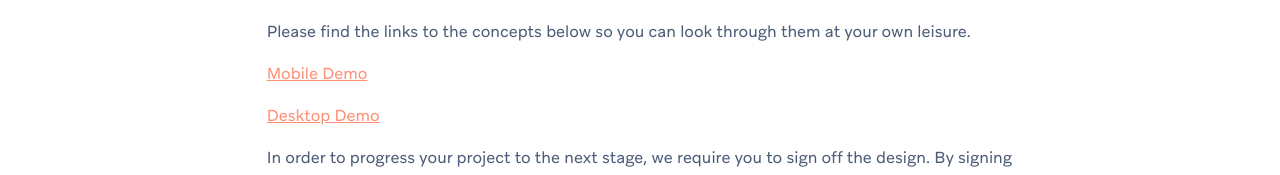
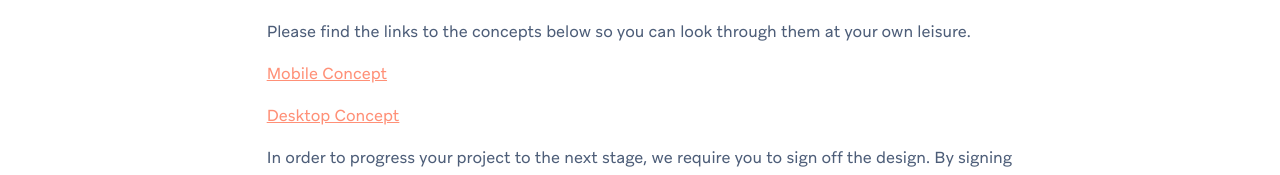
Before and after one commit to adtrak/adtrak-signoff, a Next.js app: page /generate in a window 1280 px wide. Shown: the part 982-1157 px from the top of the page. Built offline with nearby package versions, Linux system fonts and the light colour scheme; what tailwindcss-filters would draw is missing.

Commit message:
concept rather than demo

```diff
--- a/pages/generate.js
+++ b/pages/generate.js
@@ -110,9 +110,9 @@ export default function Home() {
 
                   <p>Please find the links to the concepts below so you can look through them at your own leisure.</p>
 
-                  <p><a className="underline mobile-figma-link text-primary" href="">Mobile Demo</a></p>
+                  <p><a className="underline mobile-figma-link text-primary" href="">Mobile Concept</a></p>
 
-                  <p><a className="underline desktop-figma-link text-primary" href="">Desktop Demo</a></p>
+                  <p><a className="underline desktop-figma-link text-primary" href="">Desktop Concept</a></p>
 
                   <p>In order to progress your project to the next stage, we require you to sign off the design. By signing off your design, you're telling us that you're happy with the layout, colour scheme and overall design of the website.</p>
 
```
